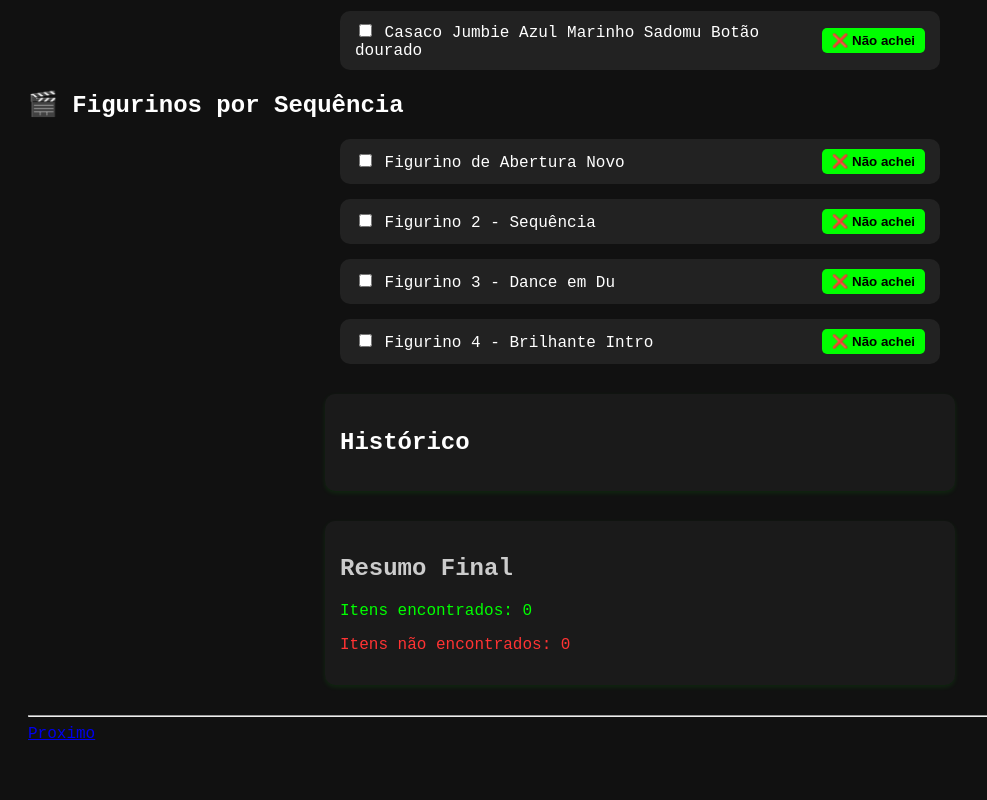
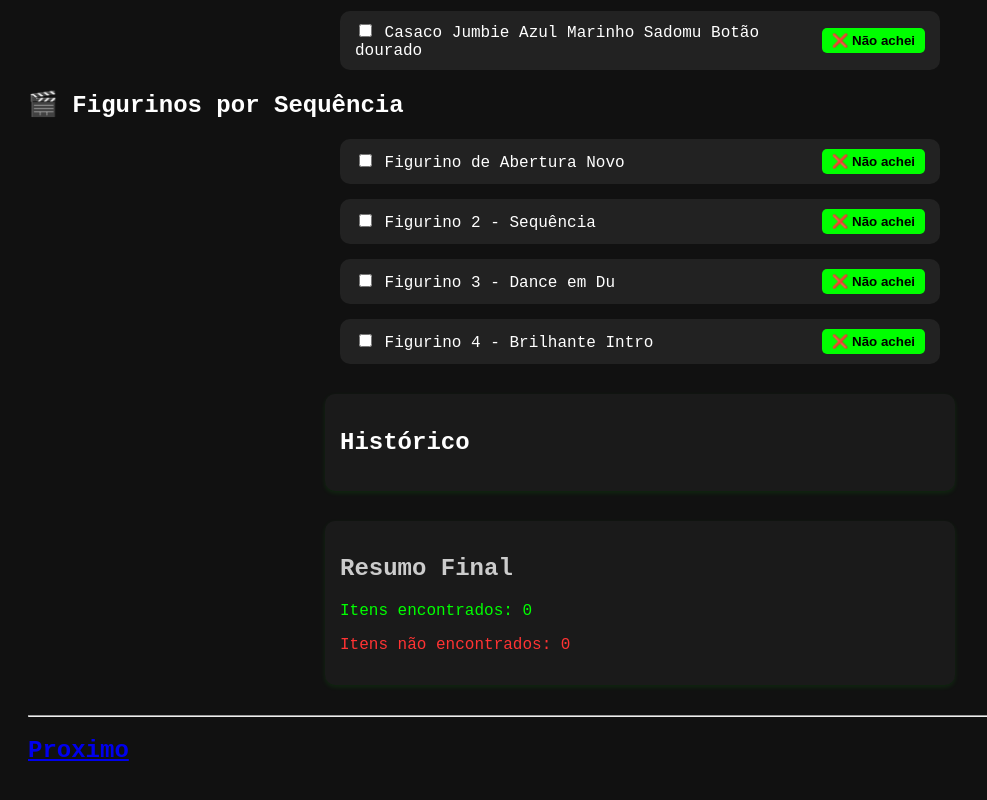
Before and after one commit to edskate/Checklist-de-Objetos, a plain HTML site: page index.html in a window 1280 px wide. Shown: the part 1659-2459 px from the top of the page, without its empty margins (0-987 px from the left). Before the commit the page ends 2430 px from the top, so only its background shows below. Drawn offline with Linux system fonts and the light colour scheme.

Commit message:
Link add

```diff
--- a/index.html
+++ b/index.html
@@ -328,6 +328,6 @@
 
   </script>
   <hr>
-  <a href="index01.html">Proximo</a>
+  <a href="00.html"><h2>Proximo</h2></a>
 </body>
 </html>
```
